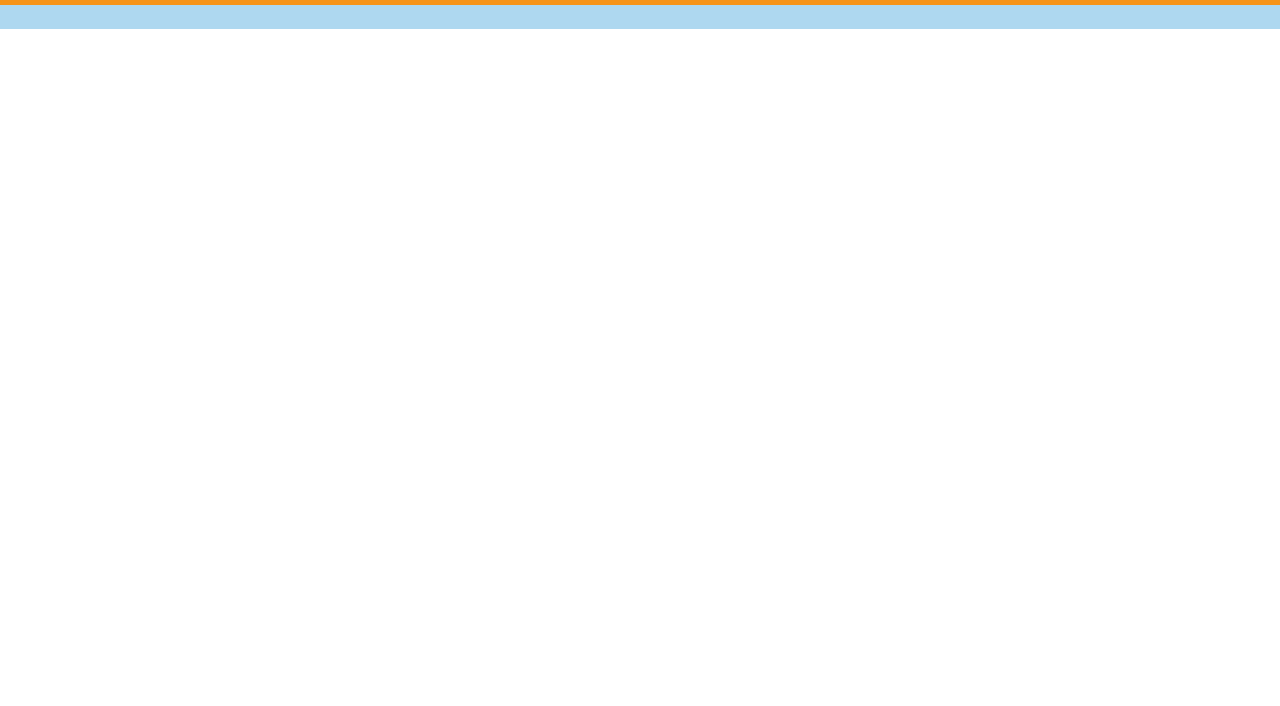
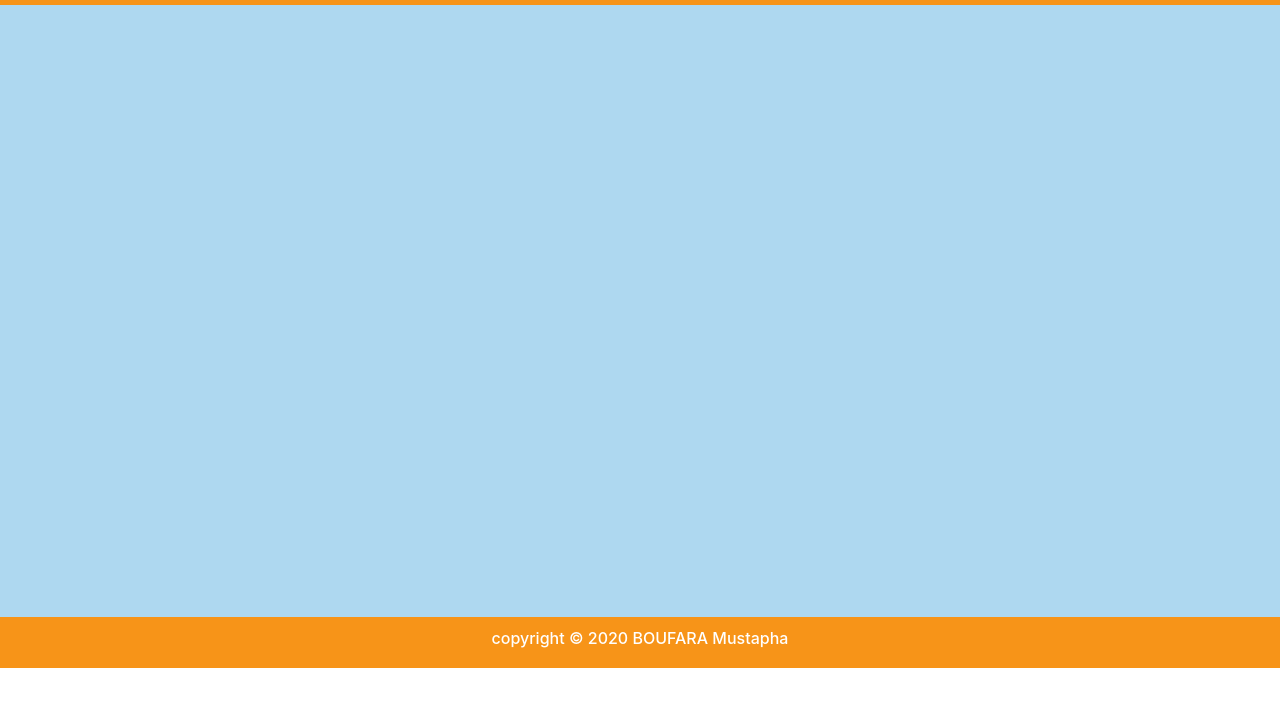
Before and after one commit to Tensai100/web-citations, a website: page public/index.html in a window 1280 px wide. Shown: the part 88-794 px from the top of the page. Drawn offline with nearby package versions, Linux system fonts and the light colour scheme; no server answers.

Commit message:
Adding footer

```diff
--- a/public/css/style.css
+++ b/public/css/style.css
@@ -20,6 +20,7 @@ nav{
     background-size: cover;
     padding: 12px;
     background: #aed8f0;
+    min-height: 612px;
 }
 
 .why-edit-box {
--- a/public/index.html
+++ b/public/index.html
@@ -32,6 +32,10 @@
         </div>
     </section>
 
+    <nav >
+        <h6>copyright © 2020 BOUFARA Mustapha</h6>
+    </nav>
+
     <script src="js/script.js"></script>
 </body>
 
```
